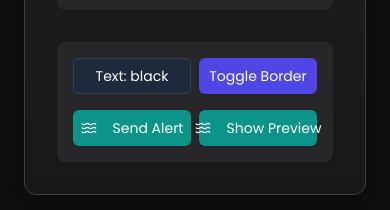
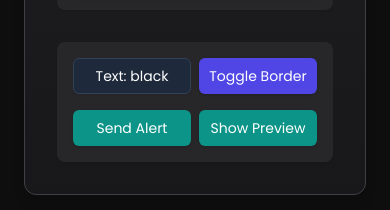
Before and after one commit to Absterrg0/Alertify, a Next.js app: page /dashboard in a window 390 px wide. Shown: the part 2100-2310 px from the top of the page. Built offline with nearby package versions, Linux system fonts and the light colour scheme; no server answers.

Commit message:
Made responsive(v2)

```diff
--- a/components/Dashboard.tsx
+++ b/components/Dashboard.tsx
@@ -7,7 +7,7 @@ import { Select, SelectContent, SelectItem, SelectTrigger, SelectValue } from "@
 import axios from "axios"
 import { Switch } from "@/components/ui/switch"
 import { Label } from "@/components/ui/label"
-import { Bell, Moon, Sun, Lock, MessageSquare, AlertCircle, Waves, User, LogOut } from 'lucide-react'
+import { Bell, Moon, Sun, Lock, MessageSquare, AlertCircle, User, LogOut } from 'lucide-react'
 import { toast } from '@/hooks/use-toast'
 import { Input } from "./ui/input"
 import ApiRequestManager from "./ApiLogs"
@@ -626,7 +626,6 @@ export default function DashboardPage() {
             disabled:opacity-50 disabled:cursor-not-allowed
             group transition-all duration-200"
         >
-          <Waves className="mr-2 h-5 w-5 transition-transform group-hover:scale-110" />
           <span className="relative z-10">Send Alert</span>
         </Button>
 
@@ -639,7 +638,6 @@ export default function DashboardPage() {
             disabled:opacity-50 disabled:cursor-not-allowed
             group transition-all duration-200"
         >
-          <Waves className="mr-2 h-5 w-5 transition-transform group-hover:scale-110" />
           <span className="relative z-10">Show Preview</span>
         </Button>
       </div>
```
